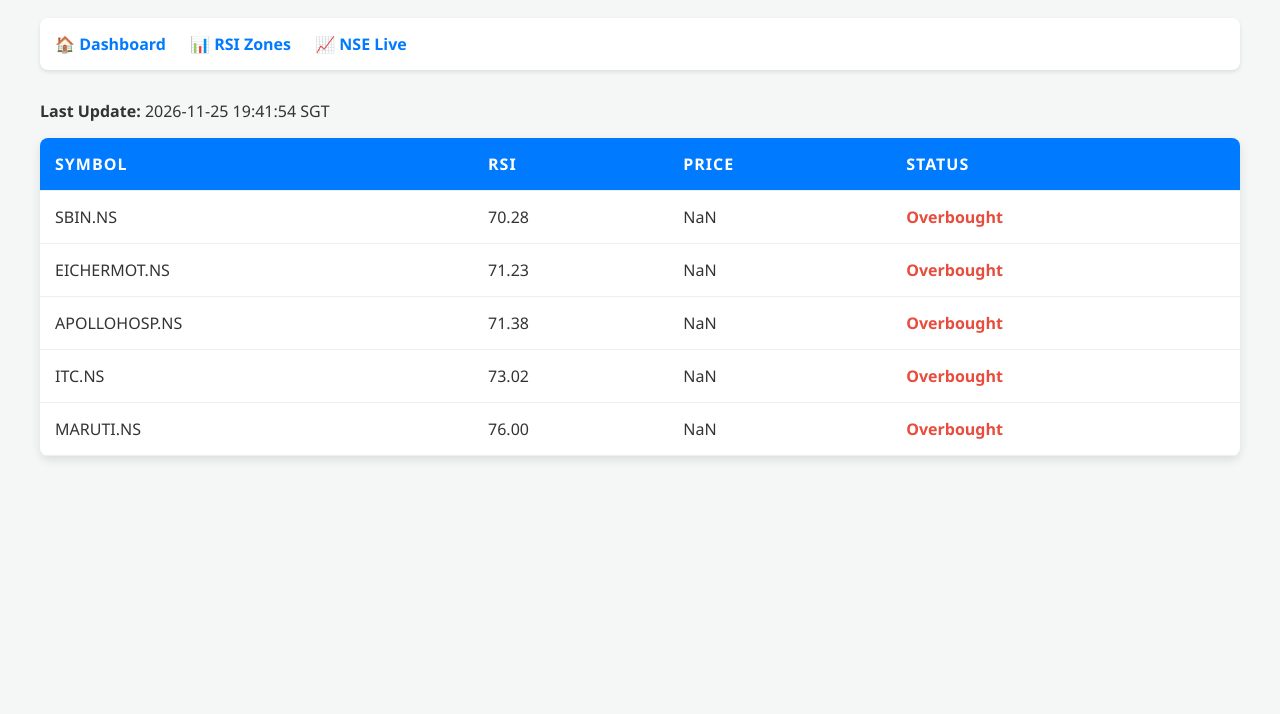
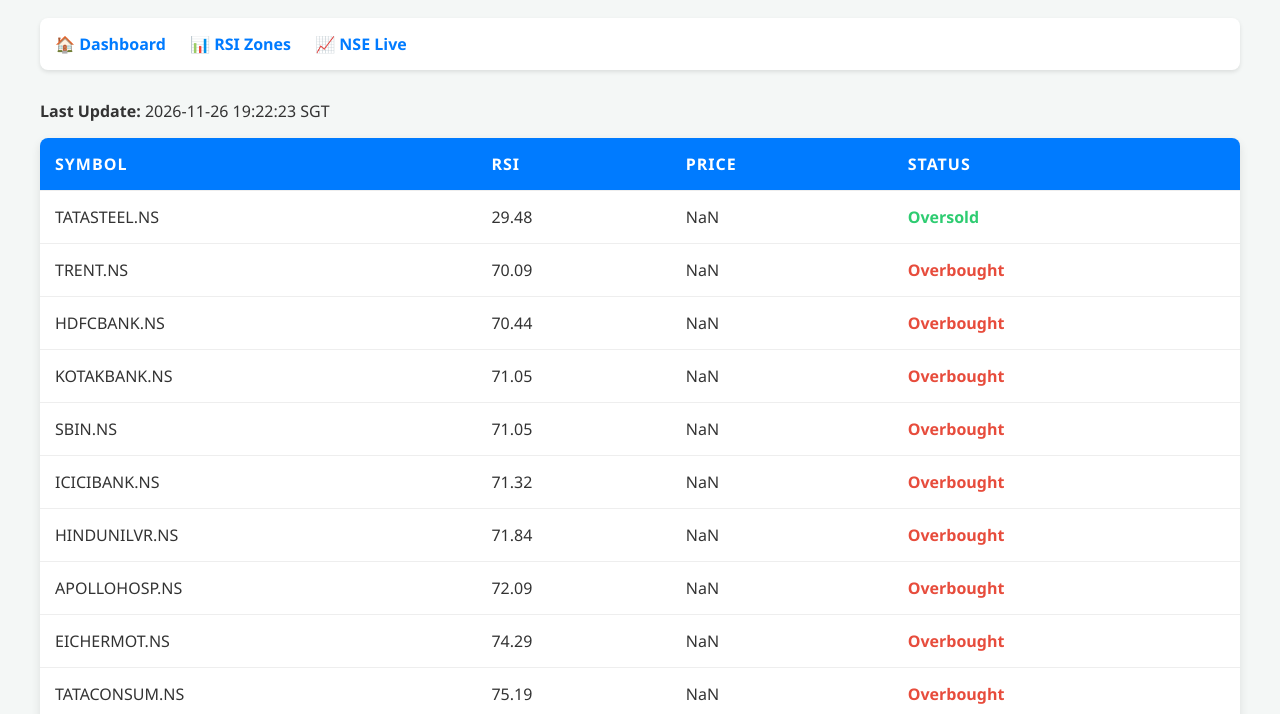
Before and after one commit to shreneekPatil2871/RSI, a plain HTML site: page index.html in a window 1280 px wide. Shown: the part 86-800 px from the top of the page. Drawn offline with Linux system fonts and the light colour scheme.

Commit message:
Update RSI Webpage

```diff
--- a/index.html
+++ b/index.html
@@ -24,7 +24,7 @@
             <a href="https://www.nseindia.com/" target="_blank">📈 NSE Live</a>
         </nav>
 
-        <p><strong>Last Update:</strong> 2026-11-25 19:41:54 SGT</p>
+        <p><strong>Last Update:</strong> 2026-11-26 19:22:23 SGT</p>
 
         <div id="table-top">
             <table class="dataframe table">
@@ -38,32 +38,74 @@
   </thead>
   <tbody>
     <tr>
+      <td>TATASTEEL.NS</td>
+      <td>29.48</td>
+      <td>NaN</td>
+      <td>Oversold</td>
+    </tr>
+    <tr>
+      <td>TRENT.NS</td>
+      <td>70.09</td>
+      <td>NaN</td>
+      <td>Overbought</td>
+    </tr>
+    <tr>
+      <td>HDFCBANK.NS</td>
+      <td>70.44</td>
+      <td>NaN</td>
+      <td>Overbought</td>
+    </tr>
+    <tr>
+      <td>KOTAKBANK.NS</td>
+      <td>71.05</td>
+      <td>NaN</td>
+      <td>Overbought</td>
+    </tr>
+    <tr>
       <td>SBIN.NS</td>
-      <td>70.28</td>
+      <td>71.05</td>
+      <td>NaN</td>
+      <td>Overbought</td>
+    </tr>
+    <tr>
+      <td>ICICIBANK.NS</td>
+      <td>71.32</td>
+      <td>NaN</td>
+      <td>Overbought</td>
+    </tr>
+    <tr>
+      <td>HINDUNILVR.NS</td>
+      <td>71.84</td>
+      <td>NaN</td>
+      <td>Overbought</td>
+    </tr>
+    <tr>
+      <td>APOLLOHOSP.NS</td>
+      <td>72.09</td>
       <td>NaN</td>
       <td>Overbought</td>
     </tr>
     <tr>
       <td>EICHERMOT.NS</td>
-      <td>71.23</td>
+      <td>74.29</td>
       <td>NaN</td>
       <td>Overbought</td>
     </tr>
     <tr>
-      <td>APOLLOHOSP.NS</td>
-      <td>71.38</td>
+      <td>TATACONSUM.NS</td>
+      <td>75.19</td>
       <td>NaN</td>
       <td>Overbought</td>
     </tr>
     <tr>
       <td>ITC.NS</td>
-      <td>73.02</td>
+      <td>77.32</td>
       <td>NaN</td>
       <td>Overbought</td>
     </tr>
     <tr>
       <td>MARUTI.NS</td>
-      <td>76.00</td>
+      <td>77.52</td>
       <td>NaN</td>
       <td>Overbought</td>
     </tr>
```
